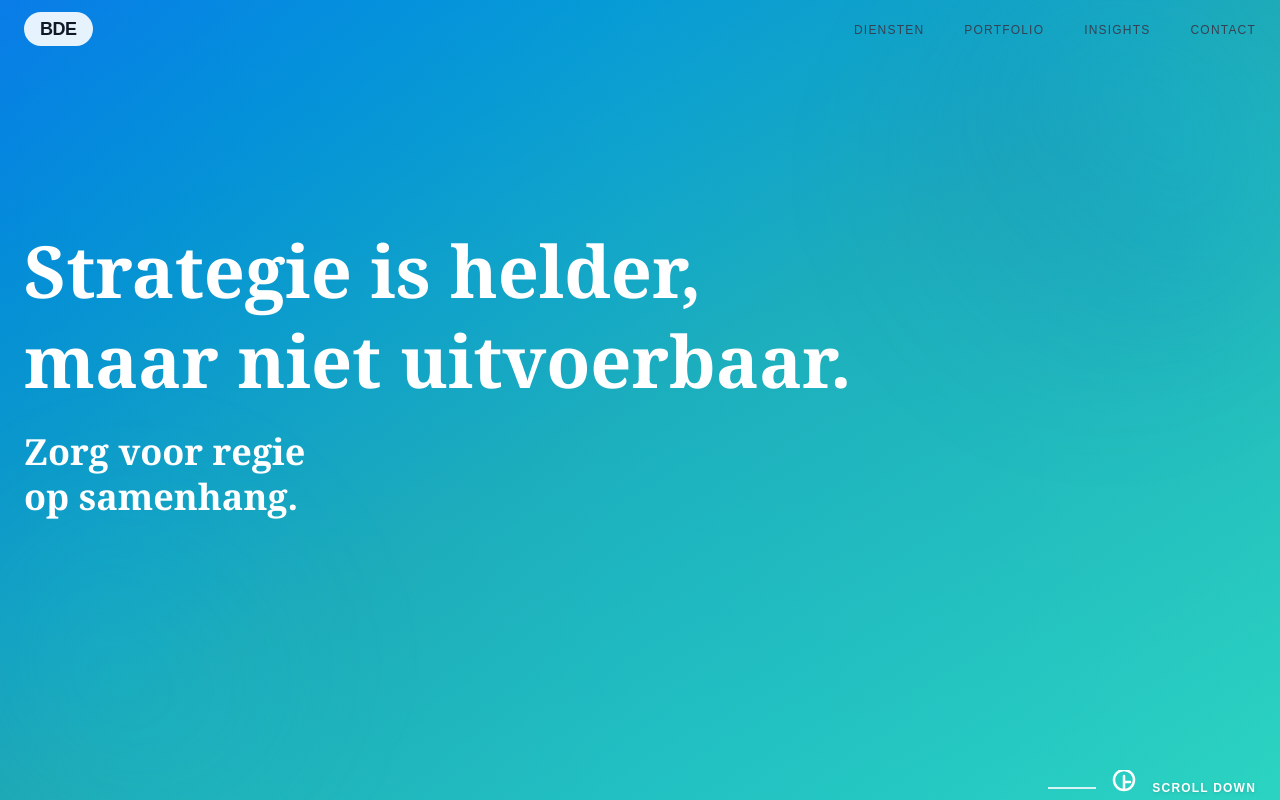
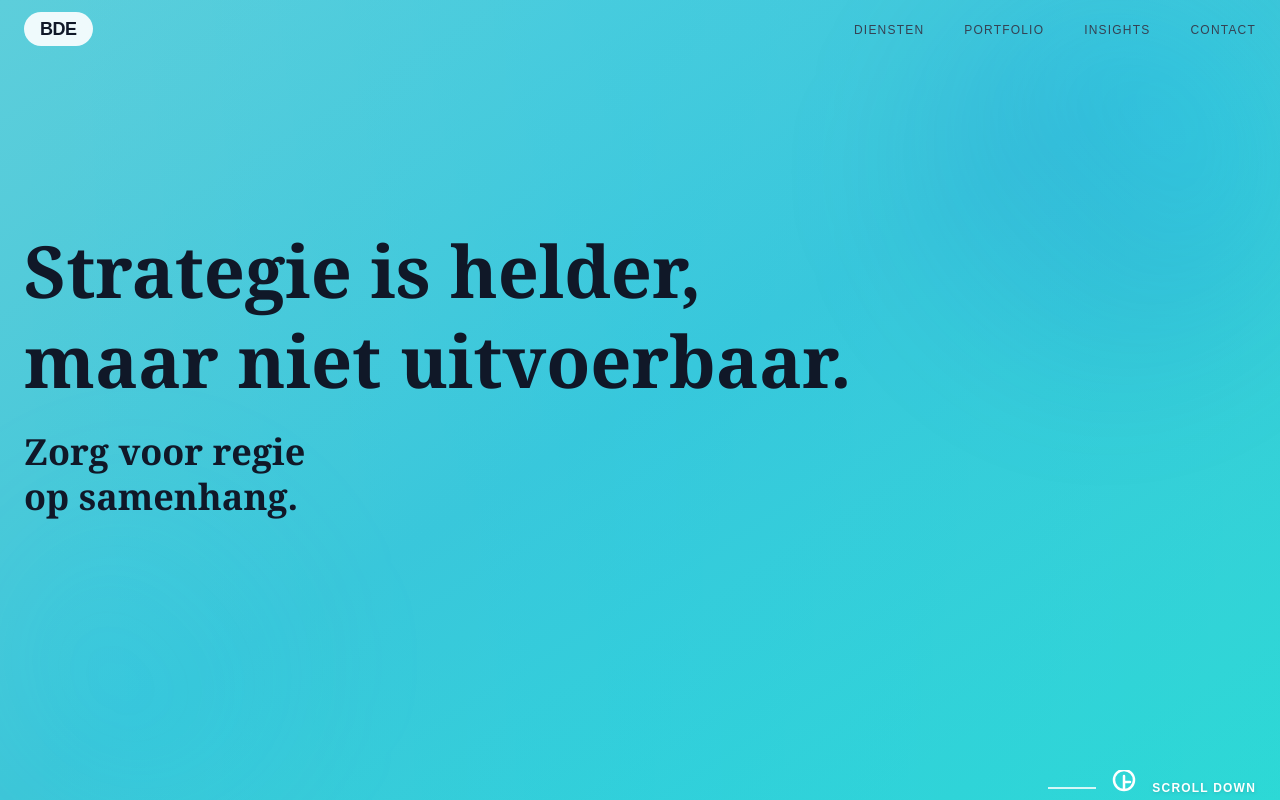
Before and after one commit to TinoiDam/bde-consulting.com, a Next.js app: page / in a window 1280 px wide. Shown: the top 800 px of the page. Built offline with nearby package versions, Linux system fonts and the light colour scheme.

Commit message:
Balance gradient - lighter cyan/teal with dark text, BCG style

```diff
--- a/app/page.tsx
+++ b/app/page.tsx
@@ -6,7 +6,7 @@ export default function Home() {
       {/* Hero Section - BCG Style with Blue to Teal Gradient Effect */}
       <section className="relative overflow-hidden min-h-screen flex flex-col">
         {/* Blue to teal gradient background - BCG effect */}
-        <div className="absolute inset-0 bg-gradient-to-br from-[#0a7ce8] via-[#1fa9b5] to-[#2dd4bf]"></div>
+        <div className="absolute inset-0 bg-gradient-to-br from-[#5dcedb] via-[#3ec6d8] to-[#2ed9d4]"></div>
 
         {/* Diagonal gradient overlay for BCG effect */}
         <div className="absolute inset-0 bg-gradient-to-r from-transparent via-[#00D4FF]/15 to-[#00D4FF]/5 opacity-80"></div>
@@ -18,12 +18,12 @@ export default function Home() {
         {/* Content - Top */}
         <div className="relative z-10 flex-1 flex items-center py-16 md:py-0">
           <div className="max-w-7xl mx-auto px-6 w-full">
-            <h1 className="text-3xl sm:text-4xl md:text-5xl lg:text-7xl font-serif font-bold text-white mb-8 md:mb-6 leading-tight">
+            <h1 className="text-3xl sm:text-4xl md:text-5xl lg:text-7xl font-serif font-bold text-gray-900 mb-8 md:mb-6 leading-tight">
               Strategie is helder,<br />
               maar niet uitvoerbaar.
             </h1>
 
-            <h2 className="text-xl sm:text-2xl md:text-3xl lg:text-4xl font-serif font-bold text-white leading-tight">
+            <h2 className="text-xl sm:text-2xl md:text-3xl lg:text-4xl font-serif font-bold text-gray-900 leading-tight">
               Zorg voor regie<br />op samenhang.
             </h2>
           </div>
```
